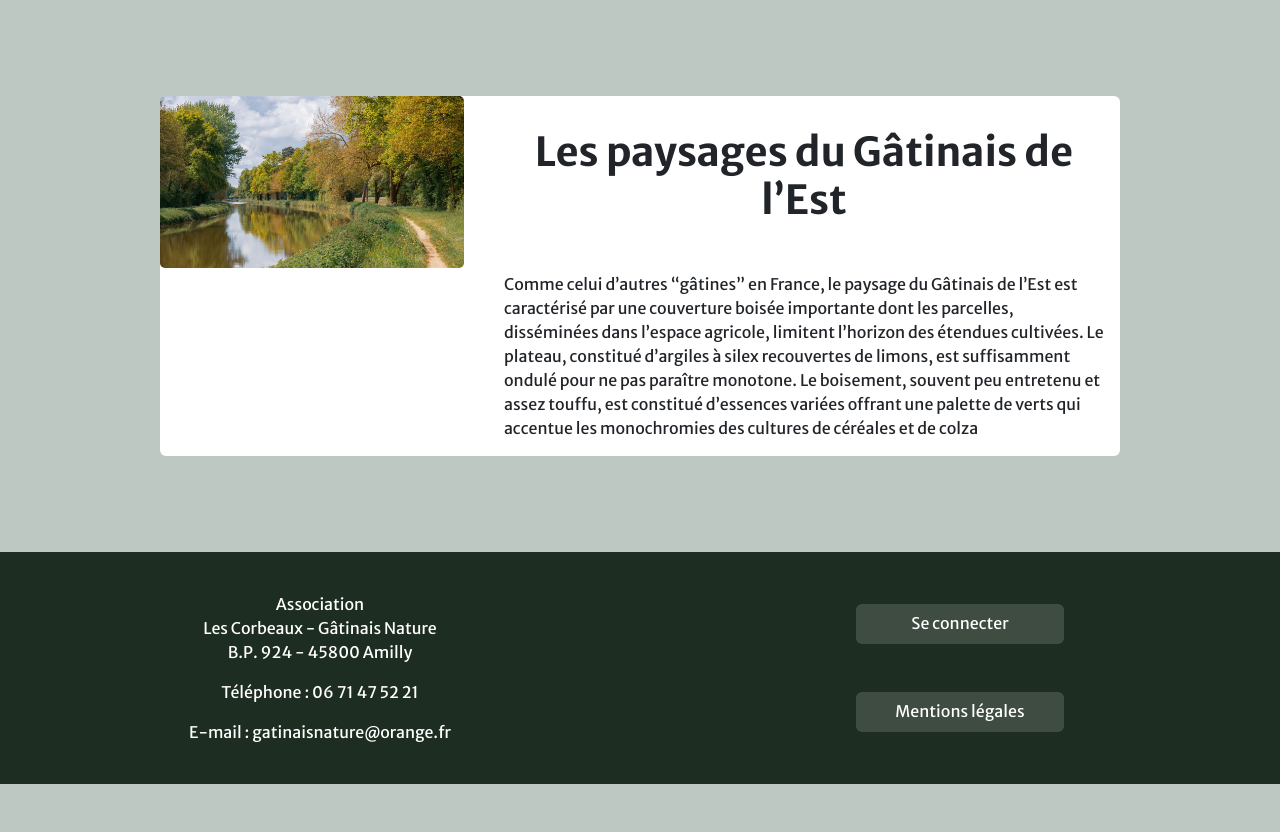
After one commit to WildCodeSchool/2022-09-php-orleans-project-gatinaisnature, a PHP site: template src/View/Landscape/landscape.html.twig in a window 1280 px wide. The commit adds this page. Run offline with PHP 8.4, Linux system fonts and the light colour scheme; the template is opened without the code that fills it, so the values that code supplies are empty; some libraries are stand-ins or nearby versions.

Commit message:
ajouté les payasage d'un circuit S02US12

```diff
--- /dev/null
+++ b/src/View/Landscape/landscape.html.twig
@@ -0,0 +1,26 @@
+{% extends 'layout.html.twig' %}
+
+{% block stylesheet %}
+	<link rel="stylesheet" href="/assets/css/index.css">
+{% endblock %}
+
+{% block content %}
+<body class="bg-secondary">
+<div class="d-flex justify-content-center mt-5">
+    <div class="card border-0 mb-5 mt-5 w-75">
+        <div class="row no-gutters">
+            <div class="col-md-4">
+                <img src="/assets/images/lest.jpg" class="card-img bg-secondary" alt="riviere">
+            </div>
+            <div class="col-md-8">
+                <div class="card-body">
+                    <h1 class="card-title text-center fw-bold mt-3 mb-5"> Les paysages du Gâtinais de l’Est </h1>
+                    <p class="card-text">Comme   celui   d’autres   “gâtines”   en   France,   le   paysage   du   Gâtinais   de   l’Est   est   caractérisé   par   une couverture   boisée   importante   dont   les   parcelles,   disséminées   dans   l’espace   agricole,   limitent   l’horizon des   étendues   cultivées.   Le   plateau,   constitué   d’argiles   à   silex   recouvertes   de   limons,   est   suffisamment ondulé    pour    ne    pas    paraître    monotone.    Le    boisement,    souvent    peu    entretenu    et    assez    touffu,    est constitué   d’essences   variées   offrant   une   palette   de   verts   qui   accentue   les   monochromies   des   cultures   de céréales et de colza</p>
+                </div>
+            </div>
+        </div>
+    </div>
+</div>
+</body>
+
+{% endblock %}
--- a/src/routes.php
+++ b/src/routes.php
@@ -7,9 +7,9 @@
 //          3. (optional) array of query string keys to send as parameter to the method
 // e.g route '/item/edit?id=1' will execute $itemController->edit(1)
 return [
-
     '' => ['HomeController', 'index',],
     'activity' => ['ActivityController', 'index',],
+    'landscape' => ['LandscapeController', 'index',],
     'items' => ['ItemController', 'index',],
     'items/edit' => ['ItemController', 'edit', ['id']],
     'items/show' => ['ItemController', 'show', ['id']],
```
Also changed, not shown: src/Controller/LandscapeController.php (added, +14 -0 lines), public/assets/images/lest.jpg (added).
